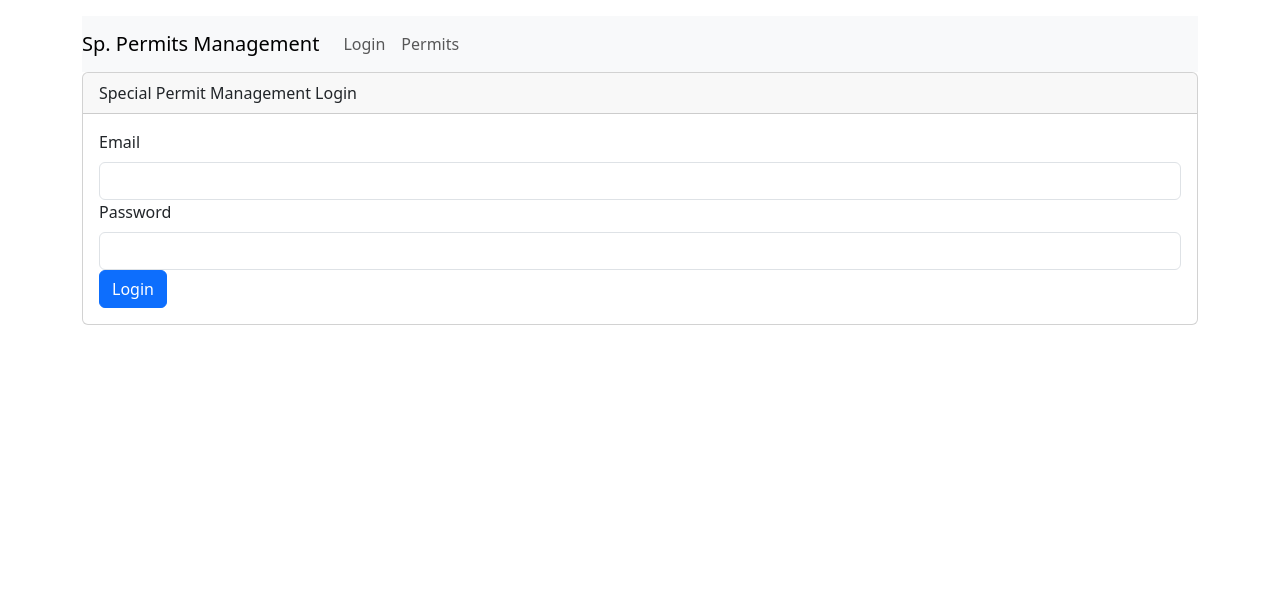
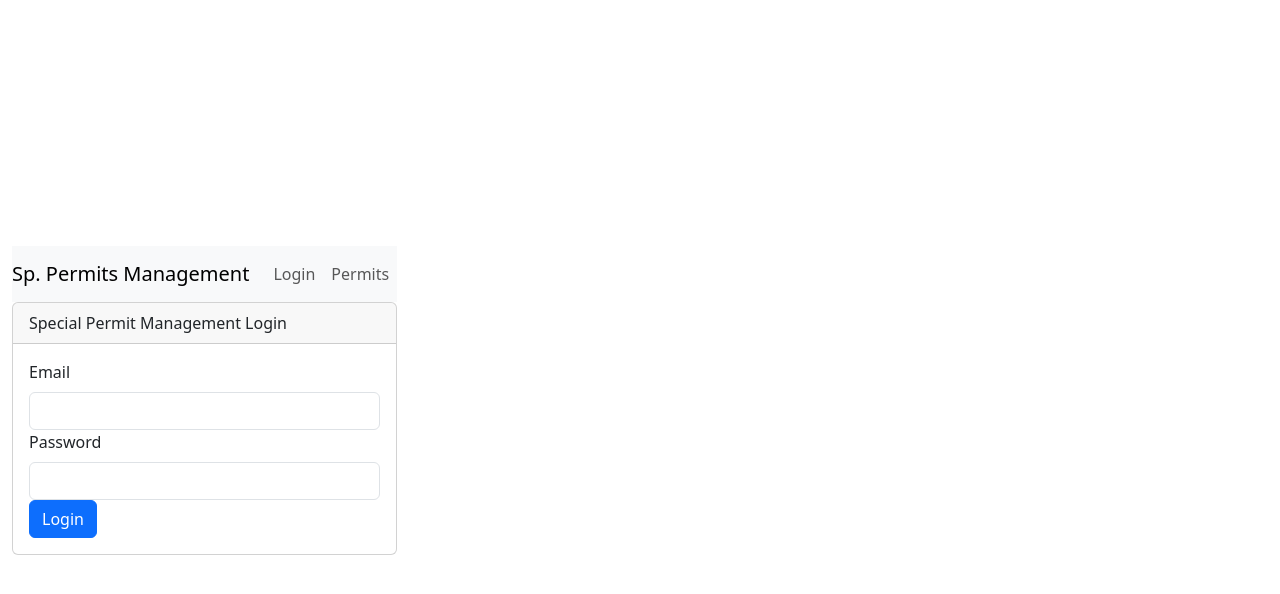
Before and after one commit to kechie/special-permit-api-and-frontend, a React (Vite) app in the folder permit-app/: page /login in a window 1280 px wide. Shown: the top 594 px of the page. Built offline with nearby package versions, Linux system fonts and the light colour scheme.

Commit message:
added erroboundary

```diff
--- a/permit-app/src/App.jsx
+++ b/permit-app/src/App.jsx
@@ -37,6 +37,7 @@ class ErrorBoundary extends React.Component {
 
 function App() {
   return (
+    <ErrorBoundary>
       <Router>
         <div className="container mt-3">
           <NavbarComponent />
@@ -54,6 +55,7 @@ function App() {
           </Routes>
         </div>
       </Router>
+    </ErrorBoundary>
   )
 }
 
--- a/permit-app/src/components/Login.jsx
+++ b/permit-app/src/components/Login.jsx
@@ -27,7 +27,7 @@ const Login = () => {
 
   return (
     <div>
-      <Card className="mb-2">
+      <Card className="mb-3">
         <Card.Header>Special Permit Management Login</Card.Header>
         <Card.Body>
           {/*<Card.Title>Login</Card.Title>*/}
--- a/permit-app/src/index.css
+++ b/permit-app/src/index.css
@@ -1,4 +1,4 @@
-/* :root {
+:root {
   font-family: system-ui, Avenir, Helvetica, Arial, sans-serif;
   line-height: 1.5;
   font-weight: 400;
@@ -18,6 +18,7 @@ a {
   color: #646cff;
   text-decoration: inherit;
 }
+
 a:hover {
   color: #535bf2;
 }
@@ -46,9 +47,11 @@ button {
   cursor: pointer;
   transition: border-color 0.25s;
 }
+
 button:hover {
   border-color: #646cff;
 }
+
 button:focus,
 button:focus-visible {
   outline: 4px auto -webkit-focus-ring-color;
@@ -59,11 +62,12 @@ button:focus-visible {
     color: #213547;
     background-color: #ffffff;
   }
+
   a:hover {
     color: #747bff;
   }
+
   button {
     background-color: #f9f9f9;
   }
 }
- */
```
Also changed, not shown: 1 other file (tests, documents, lock files or other folders). Lines whose indentation alone changed are shown as unchanged.
